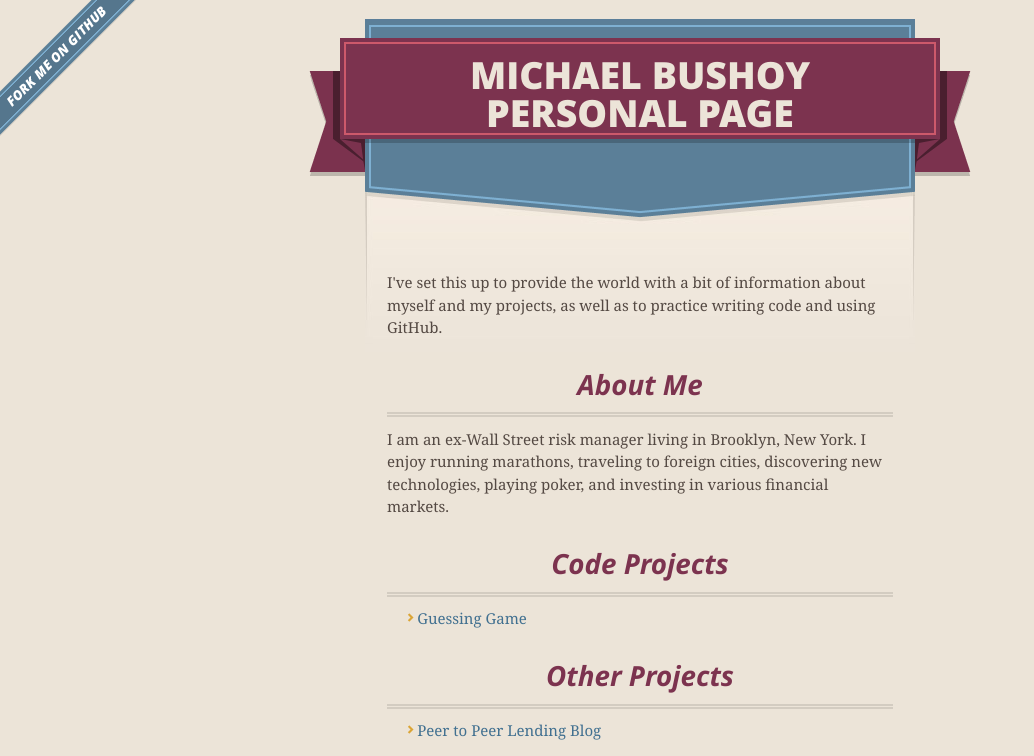
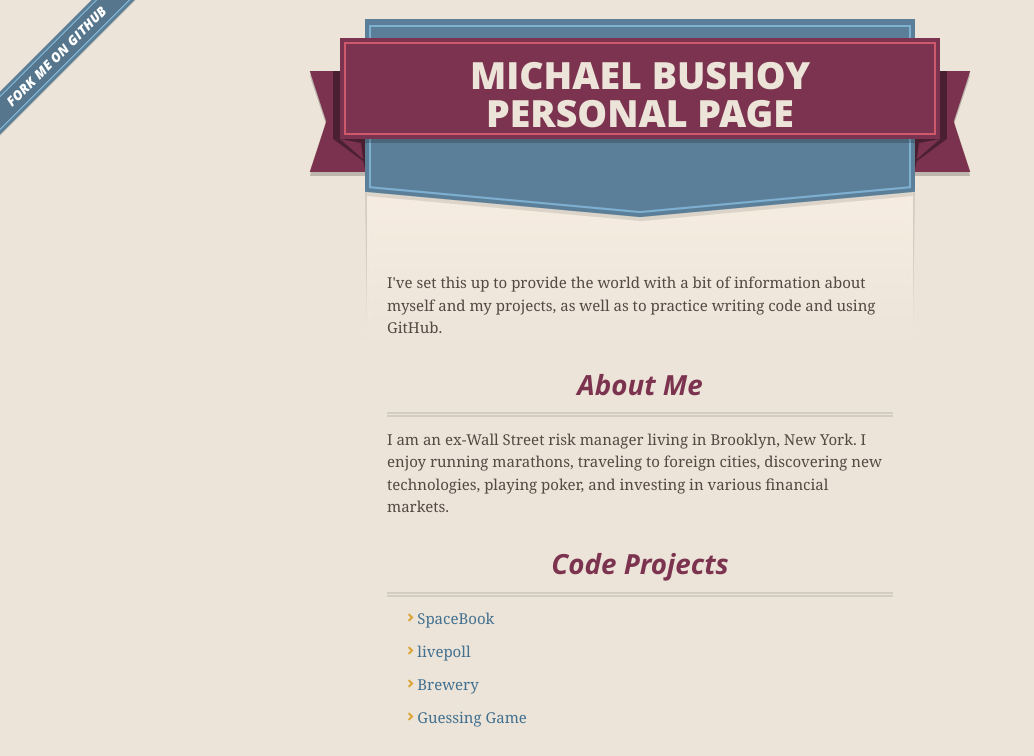
Before and after one commit to mb389/mb389.github.io, a plain HTML site: page index.html in a window 1280 px wide. Shown: the top 756 px of the page, without its empty margins (0-1034 px from the left). Drawn offline with nearby package versions, Linux system fonts and the light colour scheme.

Commit message:
Update index.html

```diff
--- a/index.html
+++ b/index.html
@@ -56,7 +56,11 @@
 <a id="creating-pages-manually" class="anchor" href="#creating-pages-manually" aria-hidden="true"><span class="octicon octicon-link"></span></a>Code Projects</h3>
 
 <ul>
+<li><p><a href="http://www.github.com/mb389/projectcamo">SpaceBook</a></p></li>
+<li><p><a href="http://www.github.com/mb389/livepoll">livepoll</a></p></li>
+<li><p><a href="http://www.github.com/mb389/brewery">Brewery</a></p></li>
 <li><p><a href="http://mb389.github.io/guessing-game/">Guessing Game</a></p></li>
+
 </ul>
 
 <h3>
```
